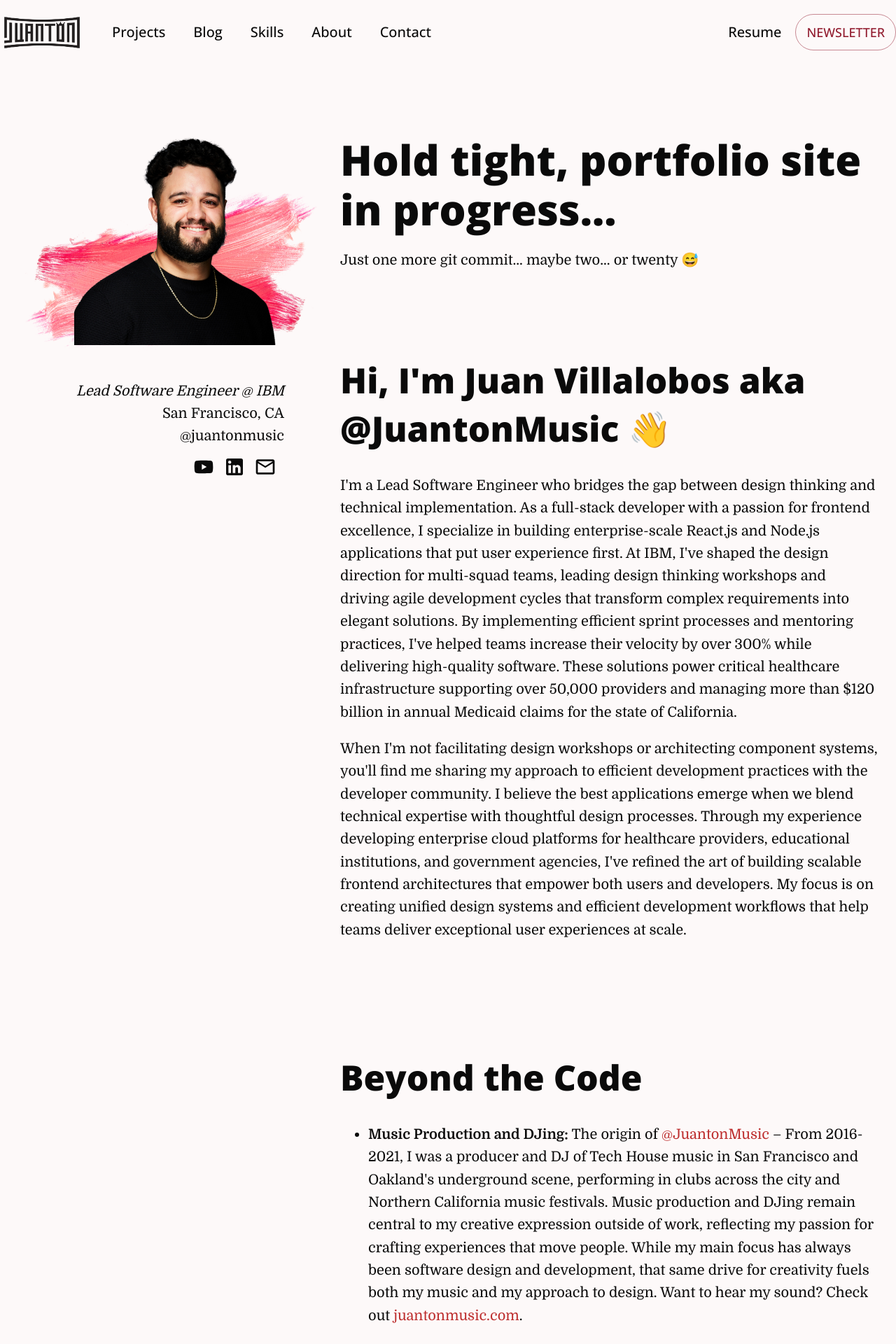
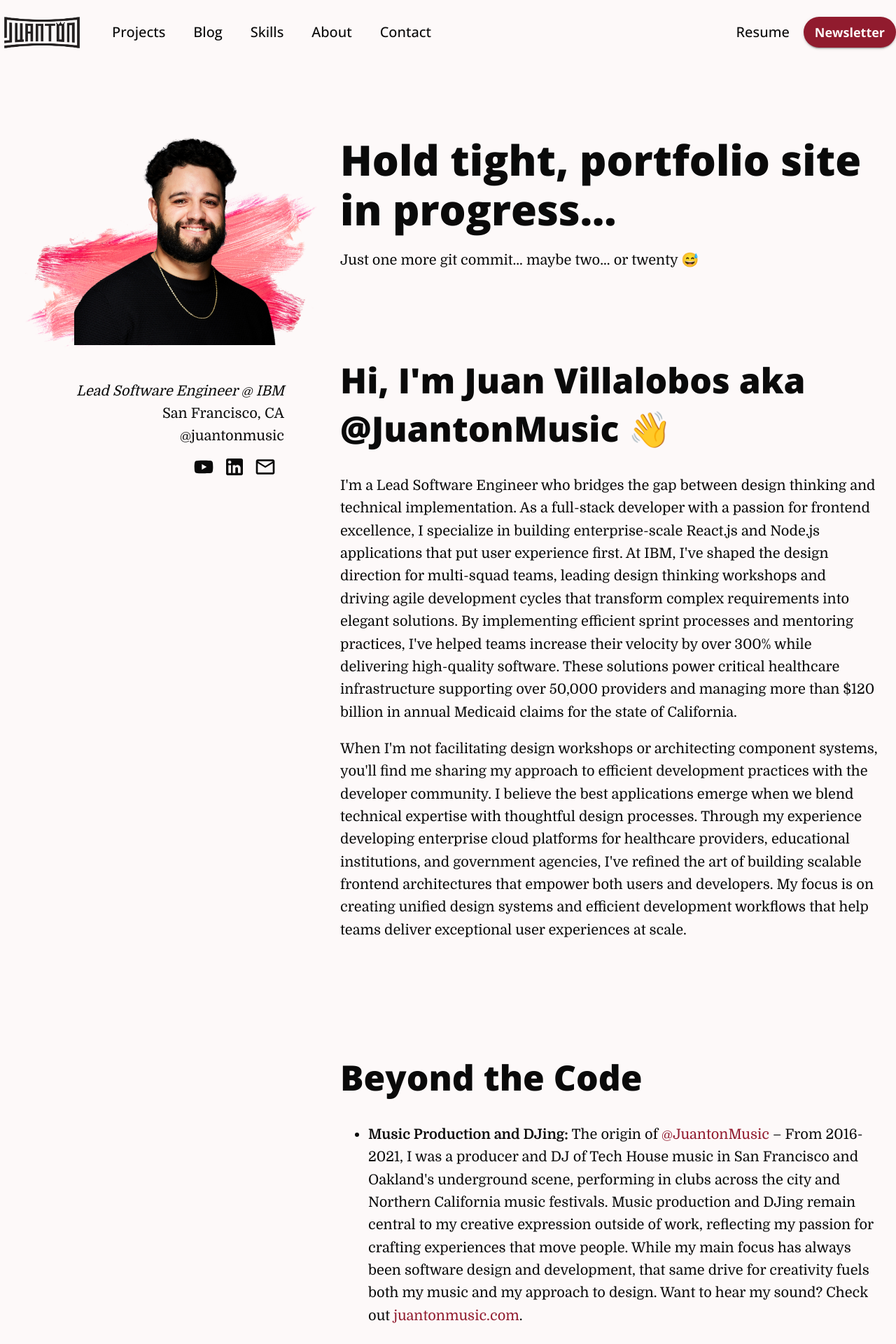
Before and after one commit to jvillalobos22/juanton-dev-portfolio, a Next.js app: page / in a window 1280 px wide. Shown: the top 1920 px of the page at 70% size. Built offline with nearby package versions, Linux system fonts and the light colour scheme; what @mui/material-nextjs would draw is missing.

Commit message:
adjust contrast levels for anchor tags and buttons in light and dark mode

```diff
--- a/src/app/globals.css
+++ b/src/app/globals.css
@@ -32,6 +32,7 @@
 
   --border-color: var(--gray-400);
 
+  --body-text-anchor-color: var(--primary-800);
   --menu-item-hover-color: var(--primary-200);
   --menu-item-border-radius: 5px;
 
@@ -44,6 +45,7 @@
     --background: #1a1915;
     --foreground: #fdf9f9;
     --menu-item-hover-color: var(--primary-600);
+    --body-text-anchor-color: var(--primary-200);
   }
 
   ::selection {
@@ -169,7 +171,7 @@ p {
 }
 
 .body-content a:not(.MuiButton-root) {
-  color: var(--primary);
+  color: var(--body-text-anchor-color);
 }
 
 a h1,
--- a/src/app/materialTheme.tsx
+++ b/src/app/materialTheme.tsx
@@ -5,10 +5,17 @@ const theme = createTheme({
   palette: {
     primary: {
       main: "#911B2E",
+      light: "#B62238",
+      dark: "#741625",
+      contrastText: "#FDF9F9",
     },
     secondary: {
-      main: "#2DBDBD",
+      main: "#225252",
+      light: "#DCF2F1",
+      dark: "#1D4140",
+      contrastText: "#F5FBFB",
     },
+    contrastThreshold: 7.0,
   },
   typography: {
     fontFamily: ["Open Sans", "Domine"].join(","),
@@ -18,10 +25,11 @@ const theme = createTheme({
       styleOverrides: {
         root: {
           borderRadius: 28,
-          height: 52,
+          height: 44,
           fontSize: 18,
+          fontWeight: 700,
+          textTransform: "none",
         },
-        colorPrimary: "#911B2E",
       },
     },
   },
--- a/src/components/atoms/NavigationItem/NavigationItem.module.scss
+++ b/src/components/atoms/NavigationItem/NavigationItem.module.scss
@@ -4,6 +4,10 @@
   a {
     padding: 0.25em 0.5em;
     height: min-content;
+    min-height: 44px;
+    display: flex;
+    align-items: center;
+    justify-content: center;
     border-radius: var(--menu-item-border-radius);
 
     &:hover, &:focus, &:active {
--- a/src/template/SiteNavigation/SiteNavigation.tsx
+++ b/src/template/SiteNavigation/SiteNavigation.tsx
@@ -1,13 +1,17 @@
+"use client";
 import Image from "next/image";
 import Link from "next/link";
 import styles from "./SiteNavigation.module.scss";
-import { Button } from "@mui/material";
+import { Button, useMediaQuery } from "@mui/material";
 import NavigationMenu from "@/components/molecules/NavigationMenu/NavigationMenu";
 import NavigationItem from "@/components/atoms/NavigationItem/NavigationItem";
 
 interface ISiteNavigationProps {}
 
 const SiteNavigation = ({}): ISiteNavigationProps => {
+  // const prefersDarkMode = useMediaQuery("(prefers-color-scheme: dark)");
+  // console.log("prefersDarkMode", prefersDarkMode);
+
   return (
     <header className="w-full flex flex-wrap justify-center">
       <div className="w-full max-w-screen-lg xl:max-w-screen-2xl mt-2">
@@ -42,7 +46,7 @@ const SiteNavigation = ({}): ISiteNavigationProps => {
                 <Button
                   className="w-full mb-3"
                   href="https://mailchi.mp/f5a5cde72458/frontend-development-with-juanton"
-                  variant="outlined"
+                  variant="contained"
                   color="primary"
                   target="_blank"
                   rel="nofollower"
```
